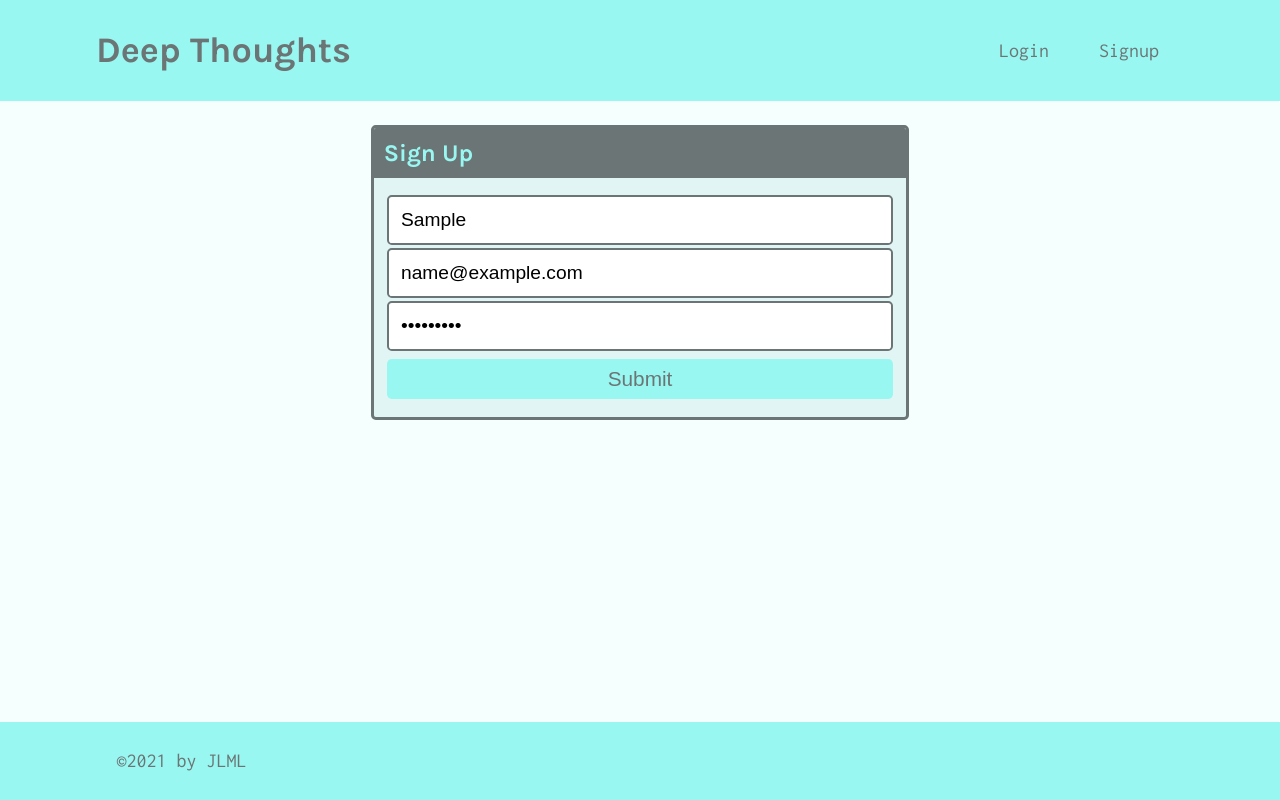
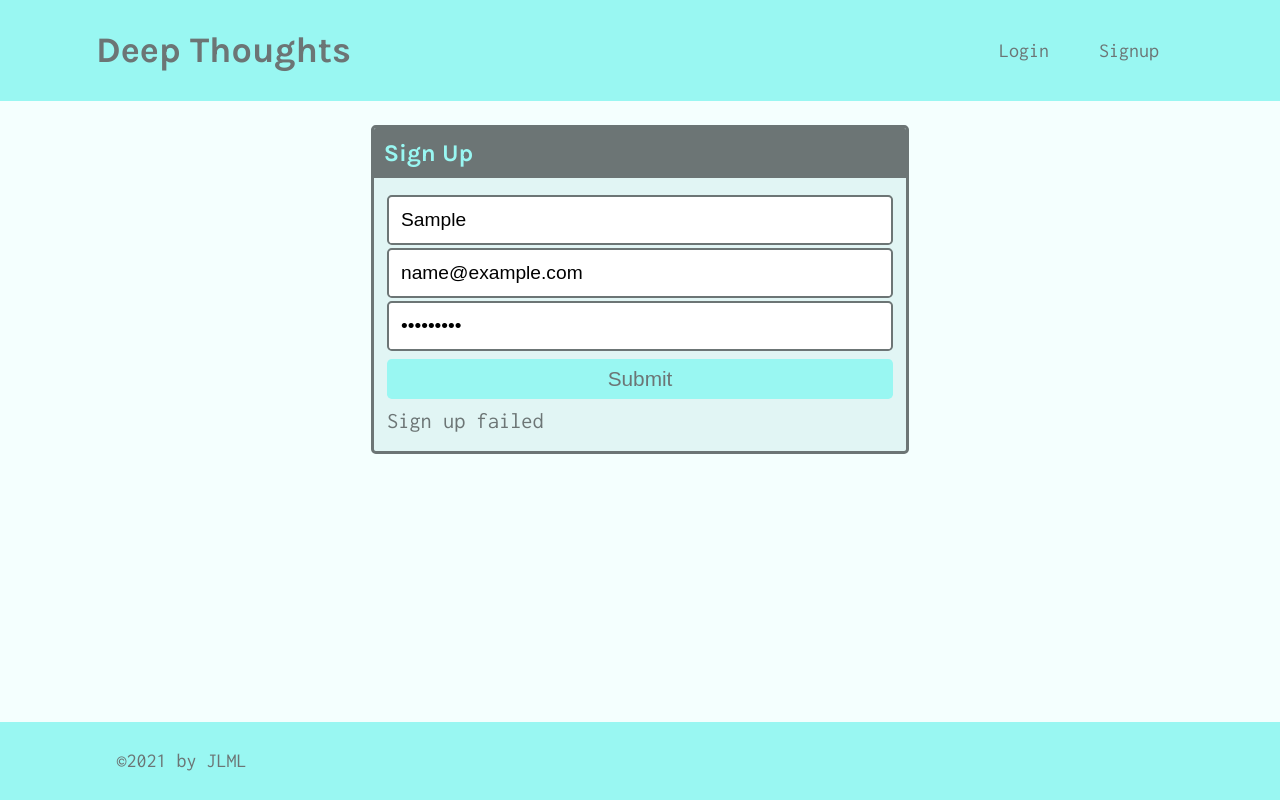
Before and after one commit to mejialaguna/deep-thoughts, a React (Create React App) app in the folder client/: page /signup in a window 1280 px wide. Both pictures are taken after typing "Sample", "name@example.com", "Sample123" into the empty fields and a click on the button "Submit". Built offline with nearby package versions, Linux system fonts and the light colour scheme; no server answers.

Commit message:
serverSide-Auth

```diff
--- a/client/src/pages/Login.js
+++ b/client/src/pages/Login.js
@@ -1,7 +1,10 @@
 import React, { useState } from 'react';
+import { useMutation } from "@apollo/client";
+import { LOGIN_USER } from "../utils/mutations";
 
 const Login = (props) => {
-  const [formState, setFormState] = useState({ email: '', password: '' });
+  const [formState, setFormState] = useState({ email: "", password: "" });
+  const [login, { error }] = useMutation(LOGIN_USER);
 
   // update state based on form input changes
   const handleChange = (event) => {
@@ -19,40 +22,54 @@ const Login = (props) => {
 
     // clear form values
     setFormState({
-      email: '',
-      password: '',
+      email: "",
+      password: "",
     });
+
+    try {
+      const { data } = await login({
+        variables: { ...formState },
+      });
+
+      console.log(data);
+    } catch (e) {
+      console.error(e);
+    }
   };
 
+
   return (
-    <main className='flex-row justify-center mb-4'>
-      <div className='col-12 col-md-6'>
-        <div className='card'>
-          <h4 className='card-header'>Login</h4>
-          <div className='card-body'>
+    <main className="flex-row justify-center mb-4">
+      <div className="col-12 col-md-6">
+        <div className="card">
+          <h4 className="card-header">Login</h4>
+          <div className="card-body">
             <form onSubmit={handleFormSubmit}>
               <input
-                className='form-input'
-                placeholder='Your email'
-                name='email'
-                type='email'
-                id='email'
+                className="form-input"
+                placeholder="Your email"
+                name="email"
+                type="email"
+                id="email"
                 value={formState.email}
                 onChange={handleChange}
               />
               <input
-                className='form-input'
-                placeholder='******'
-                name='password'
-                type='password'
-                id='password'
+                className="form-input"
+                placeholder="******"
+                name="password"
+                type="password"
+                id="password"
                 value={formState.password}
                 onChange={handleChange}
               />
-              <button className='btn d-block w-100' type='submit'>
+              <button className="btn d-block w-100" type="submit">
                 Submit
               </button>
             </form>
+
+            {error && <div>Login failed</div>}
+
           </div>
         </div>
       </div>
--- a/client/src/pages/Signup.js
+++ b/client/src/pages/Signup.js
@@ -1,4 +1,6 @@
 import React, { useState } from "react";
+import { useMutation } from "@apollo/client";
+import { ADD_USER } from "../utils/mutations";
 
 const Signup = () => {
   const [formState, setFormState] = useState({
@@ -6,6 +8,9 @@ const Signup = () => {
     email: "",
     password: "",
   });
+
+  const [addUser, { error }] = useMutation(ADD_USER);
+  // he useMutation() Hook creates and prepares a JavaScript function that wraps around our mutation code and returns it to us. In our case, it returns in the form of the addUser function that's returned. We also get the ability to check for errors.
 
   // update state based on form input changes
   const handleChange = (event) => {
@@ -18,9 +23,23 @@ const Signup = () => {
   };
 
   // submit form
+  // submit form (notice the async!)
   const handleFormSubmit = async (event) => {
     event.preventDefault();
+
+    // We use the try...catch block functionality here, as it is especially useful with asynchronous code such as Promises. This way, we can use async/await instead of .then() and .catch() method-chaining while still being able to handle any errors that may occur.
+    try {
+      // execute addUser mutation and pass in variable data from form
+      const { data } = await addUser({
+        variables: { ...formState },
+      });
+      console.log(data);
+    } catch (e) {
+      console.error(e);
+    }
   };
+
+
 
   return (
     <main className="flex-row justify-center mb-4">
@@ -60,6 +79,9 @@ const Signup = () => {
                 Submit
               </button>
             </form>
+
+            {error && <div>Sign up failed</div>}
+
           </div>
         </div>
       </div>
--- /dev/null
+++ b/client/src/utils/mutations.js
@@ -0,0 +1,27 @@
+import { gql } from "@apollo/client";
+
+export const LOGIN_USER = gql`
+  mutation login($email: String!, $password: String!) {
+    login(email: $email, password: $password) {
+      token
+      user {
+        _id
+        username
+      }
+    }
+  }
+`;
+
+
+export const ADD_USER = gql`
+  mutation addUser($username: String!, $email: String!, $password: String!) {
+    addUser(username: $username, email: $email, password: $password) {
+      token
+      user {
+        _id
+        username
+      }
+    }
+  }
+`;
+export default {LOGIN_USER , ADD_USER};
```
